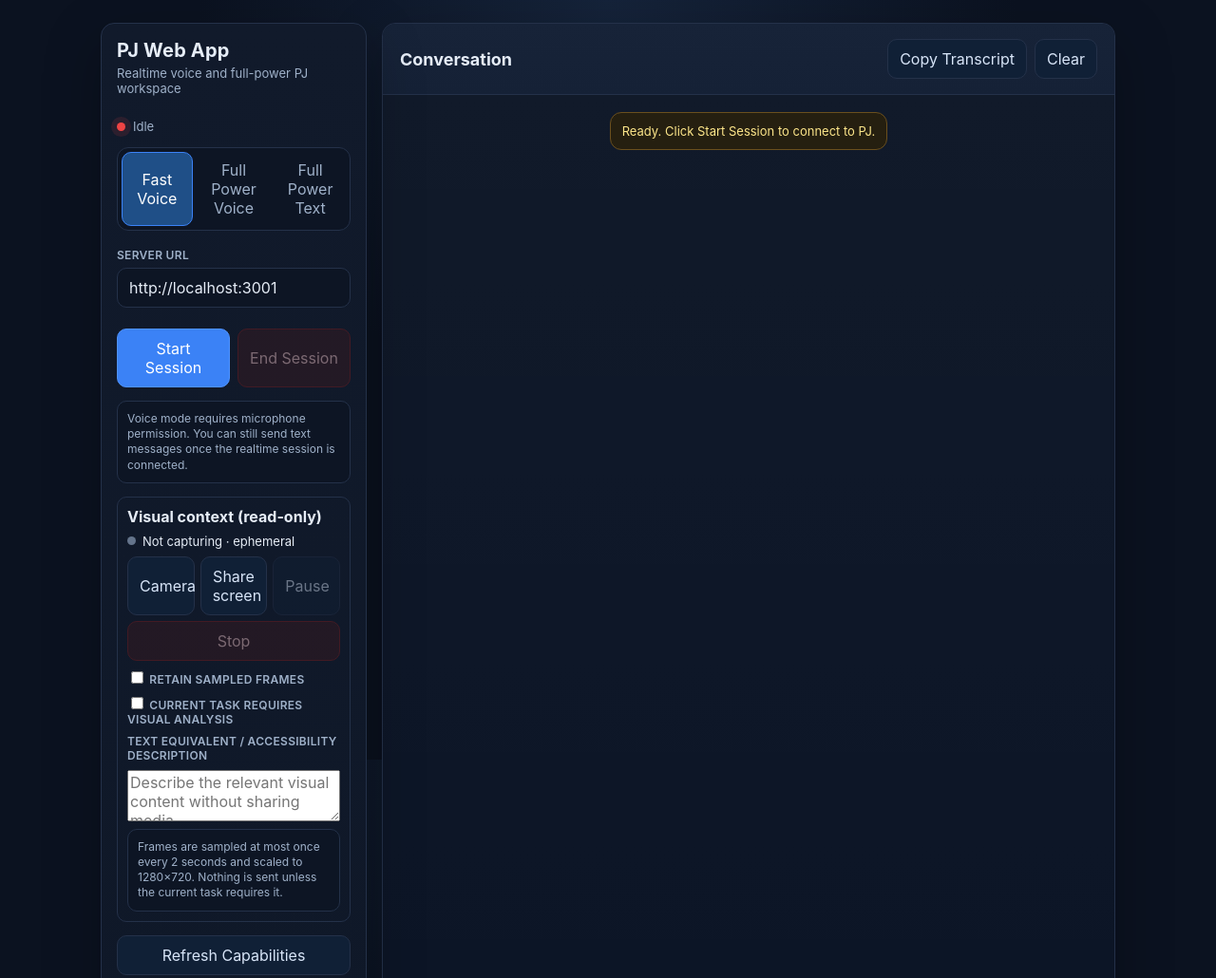
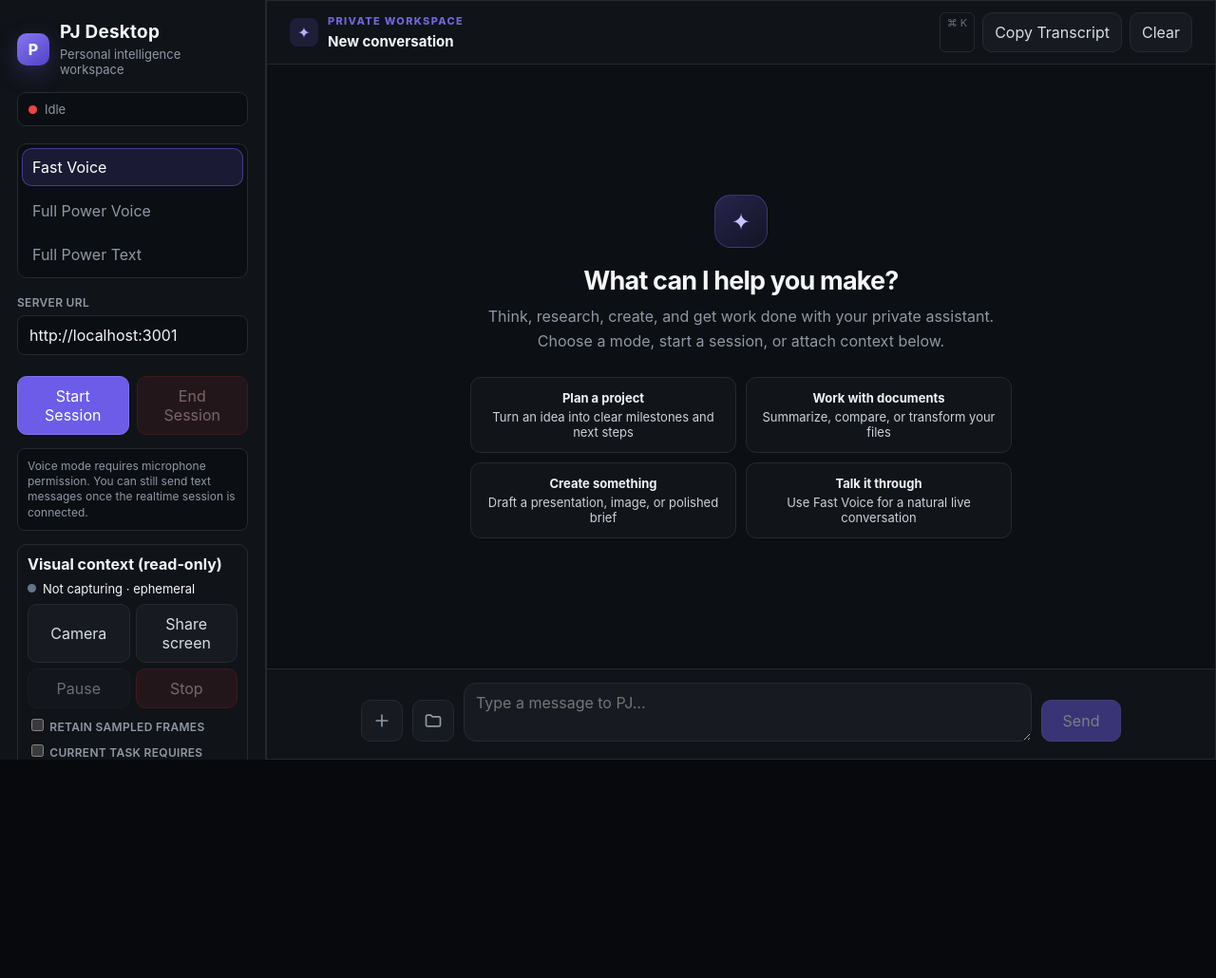
Before and after one commit to LetsVenture2021/PJ, a website: page webrtc_client.html in a window 1280 px wide. Shown: the top 1030 px of the page at 95% size. After the commit the page ends 800 px from the top, so only its background shows below. Drawn offline with Linux system fonts and the light colour scheme; no server answers.

Commit message:
feat: create polished desktop workspace

```diff
--- a/webrtc_client.html
+++ b/webrtc_client.html
@@ -3,63 +3,69 @@
 <head>
   <meta charset="UTF-8">
   <meta name="viewport" content="width=device-width, initial-scale=1.0">
-  <title>PJ Web App</title>
+  <title>PJ Desktop</title>
   <style>
     :root {
-      --bg: #0b1220;
-      --panel: #111a2b;
-      --panel-2: #172338;
-      --text: #e6edf7;
-      --muted: #9fb1c9;
-      --line: #243149;
+      color-scheme: dark;
+      --bg: #07090d;
+      --panel: #101318;
+      --panel-2: #171b22;
+      --text: #f4f6f8;
+      --muted: #9098a5;
+      --line: #252a32;
       --ok: #22c55e;
       --warn: #f59e0b;
       --danger: #ef4444;
-      --brand: #3b82f6;
+      --brand: #6c5ce7;
+      --brand-soft: rgba(108, 92, 231, .16);
+      --radius: 12px;
     }
 
     * { box-sizing: border-box; }
     html, body { margin: 0; height: 100%; }
     body {
-      background: radial-gradient(circle at top, #15233a 0%, var(--bg) 42%);
+      background: var(--bg);
       color: var(--text);
       font-family: Inter, -apple-system, BlinkMacSystemFont, "Segoe UI", Roboto, sans-serif;
     }
 
     .app {
-      max-width: 1100px;
-      margin: 0 auto;
-      padding: 24px 16px;
+      width: 100%;
+      height: 100vh;
+      padding: 0;
       display: grid;
       grid-template-columns: 280px 1fr;
-      gap: 16px;
-      min-height: 100%;
+      gap: 0;
+      min-height: 720px;
     }
 
     .card {
-      background: linear-gradient(180deg, var(--panel) 0%, #0f1828 100%);
+      background: var(--panel);
       border: 1px solid var(--line);
-      border-radius: 14px;
-      box-shadow: 0 20px 60px rgba(0, 0, 0, 0.25);
+      border-radius: 0;
+      box-shadow: none;
     }
 
     .sidebar {
-      padding: 16px;
+      padding: 22px 18px;
       display: flex;
       flex-direction: column;
       gap: 14px;
-      height: fit-content;
-      position: sticky;
-      top: 16px;
+      height: 100vh;
+      overflow-y: auto;
+      border-width: 0 1px 0 0;
     }
 
     .title {
       margin: 0;
-      font-size: 20px;
+      font-size: 19px;
       font-weight: 700;
       letter-spacing: 0.2px;
     }
 
+    .brand-lockup { display: flex; align-items: center; gap: 11px; }
+    .brand-mark { width: 34px; height: 34px; display: grid; place-items: center; border-radius: 10px; background: linear-gradient(145deg, #8777f2, #5142c6); font-weight: 800; box-shadow: 0 8px 24px rgba(108,92,231,.28); }
+    .eyebrow { color: #7065dd; font-size: 11px; font-weight: 800; text-transform: uppercase; letter-spacing: .12em; margin: 0 0 5px; }
     .sub {
       margin: 4px 0 0;
       font-size: 13px;
@@ -70,7 +76,11 @@
       display: flex;
       align-items: center;
       gap: 8px;
-      margin-top: 10px;
+      margin: 2px 0 4px;
+      padding: 9px 11px;
+      border: 1px solid var(--line);
+      background: #0b0e12;
+      border-radius: 9px;
       font-size: 13px;
       color: var(--muted);
     }
@@ -80,12 +90,12 @@
       height: 9px;
       border-radius: 999px;
       background: var(--danger);
-      box-shadow: 0 0 0 6px rgba(239, 68, 68, 0.12);
+      box-shadow: none;
     }
 
     .dot.live {
       background: var(--ok);
-      box-shadow: 0 0 0 6px rgba(34, 197, 94, 0.13);
+      box-shadow: 0 0 8px rgba(34,197,94,.5);
     }
 
     .field {
@@ -110,9 +120,9 @@
 
     input[type="text"], select {
       width: 100%;
-      background: #0d1524;
+      background: #0b0e12;
       border: 1px solid var(--line);
-      border-radius: 10px;
+      border-radius: 8px;
       padding: 10px 12px;
       color: var(--text);
       outline: none;
@@ -124,24 +134,25 @@
 
     .mode-switch {
       display: grid;
-      grid-template-columns: repeat(3, 1fr);
+      grid-template-columns: 1fr;
       gap: 6px;
       padding: 4px;
       border: 1px solid var(--line);
-      border-radius: 12px;
-      background: #0d1524;
+      border-radius: 10px;
+      background: #0b0e12;
     }
 
     .mode-switch button {
-      padding: 8px 6px;
+      padding: 9px 10px;
+      text-align: left;
       background: transparent;
       color: var(--muted);
     }
 
     .mode-switch button.active {
-      background: #1f4f87;
+      background: var(--brand-soft);
       color: #fff;
-      border-color: #3b82f6;
+      border-color: rgba(108,92,231,.5);
     }
 
     .button-row {
@@ -156,27 +167,28 @@
       border-radius: 10px;
       padding: 10px 12px;
       cursor: pointer;
-      background: #1a2941;
+      background: #1a1f27;
       transition: 120ms ease;
     }
-    button:hover { transform: translateY(-1px); }
+    button:hover { background-color: #242a34; }
     button:disabled {
       opacity: 0.45;
       cursor: not-allowed;
       transform: none;
     }
 
-    .primary { background: var(--brand); color: #fff; border-color: #4f93ff; }
+    .primary { background: var(--brand); color: #fff; border-color: #8072ec; }
+    .primary:hover { background: #7a6bea; }
     .danger { background: #3a1a20; color: #fecaca; border-color: #7f1d1d; }
-    .muted-btn { background: #102036; border-color: var(--line); color: #d8e5f8; }
+    .muted-btn { background: #171b21; border-color: var(--line); color: #d8dde5; }
 
     .note {
       font-size: 12px;
       line-height: 1.35;
       color: var(--muted);
-      background: #0d1524;
+      background: #0b0e12;
       border: 1px solid var(--line);
-      border-radius: 10px;
+      border-radius: 8px;
       padding: 10px;
     }
 
@@ -197,7 +209,7 @@
     details.structured-output {
       border: 1px solid var(--line);
       border-radius: 10px;
-      background: #0d1524;
+      background: #0b0e12;
       padding: 9px 10px;
     }
 
@@ -229,23 +241,24 @@
     .chat {
       display: grid;
       grid-template-rows: auto 1fr auto;
-      min-height: 72vh;
+      height: 100vh;
       overflow: hidden;
     }
 
     .chat-head {
-      padding: 16px 18px;
+      min-height: 66px;
+      padding: 12px 24px;
       border-bottom: 1px solid var(--line);
       display: flex;
       align-items: center;
       justify-content: space-between;
       gap: 12px;
-      background: linear-gradient(180deg, #172338, #152136);
+      background: rgba(16,19,24,.96);
     }
 
     .chat-head h2 {
       margin: 0;
-      font-size: 18px;
+      font-size: 15px;
       font-weight: 700;
     }
 
@@ -256,21 +269,19 @@
     }
 
     .messages {
-      padding: 18px;
+      padding: 34px max(28px, calc((100% - 760px) / 2));
       overflow: auto;
       display: flex;
       flex-direction: column;
       gap: 10px;
-      background:
-        linear-gradient(180deg, rgba(255,255,255,0.02), rgba(255,255,255,0)),
-        #0c1526;
+      background: #0c0f13;
     }
 
     .bubble {
       max-width: 85%;
       border: 1px solid var(--line);
-      border-radius: 12px;
-      padding: 10px 12px;
+      border-radius: 14px;
+      padding: 12px 15px;
       line-height: 1.4;
       white-space: pre-wrap;
       word-break: break-word;
@@ -279,13 +290,13 @@
 
     .bubble.user {
       align-self: flex-end;
-      background: #12355f;
-      border-color: #2b5d95;
+      background: #27213e;
+      border-color: #4b3f7b;
     }
 
     .bubble.assistant {
       align-self: flex-start;
-      background: #15243b;
+      background: #171b21;
     }
 
     .bubble.system {
@@ -333,7 +344,7 @@
       padding: 14px;
       border: 1px solid #2b5d95;
       border-radius: 12px;
-      background: linear-gradient(135deg, #142a47, #102036);
+      background: linear-gradient(135deg, #1d1a31, #151922);
       display: grid;
       gap: 9px;
     }
@@ -407,9 +418,9 @@
     .capture-overlay > span { position: absolute; border: 2px solid #f59e0b; }
 
     .composer {
-      padding: 14px 16px;
+      padding: 14px max(24px, calc((100% - 800px) / 2)) 18px;
       border-top: 1px solid var(--line);
-      background: #101b2e;
+      background: #101318;
       display: flex;
       gap: 10px;
       align-items: flex-end;
@@ -420,9 +431,9 @@
       min-height: 52px;
       max-height: 160px;
       resize: vertical;
-      background: #0d1524;
+      background: #171b21;
       border: 1px solid var(--line);
-      border-radius: 10px;
+      border-radius: 13px;
       padding: 10px 12px;
       color: var(--text);
       outline: none;
@@ -433,8 +444,9 @@
     }
 
     .composer button {
-      min-width: 120px;
-      align-self: stretch;
+      min-width: 84px;
+      align-self: flex-end;
+      height: 44px;
     }
 
     .composer .composer-icon-btn {
@@ -447,7 +459,7 @@
       align-items: center;
       justify-content: center;
       padding: 0;
-      background: #0d1524;
+      background: #171b21;
       border: 1px solid var(--line);
       border-radius: 10px;
       color: var(--muted);
@@ -462,15 +474,25 @@
       cursor: not-allowed;
     }
 
+    .workspace-heading { display: flex; align-items: center; gap: 10px; }
+    .workspace-icon { width: 30px; height: 30px; border-radius: 8px; display: grid; place-items: center; color: #b9b1ff; background: var(--brand-soft); }
+    .keyboard-hint { color: #69717d; font-size: 11px; border: 1px solid var(--line); padding: 3px 7px; border-radius: 6px; }
+    .welcome { margin: auto; max-width: 610px; text-align: center; padding: 36px 20px; }
+    .welcome-mark { width: 56px; height: 56px; margin: 0 auto 18px; display: grid; place-items: center; border-radius: 17px; color: #c9c3ff; background: linear-gradient(145deg, rgba(108,92,231,.28), rgba(108,92,231,.08)); border: 1px solid rgba(130,116,238,.3); font-size: 24px; }
+    .welcome h3 { font-size: 27px; letter-spacing: -.03em; margin: 0 0 9px; }
+    .welcome p { color: var(--muted); margin: 0 auto 24px; line-height: 1.6; }
+    .suggestions { display: grid; grid-template-columns: 1fr 1fr; gap: 10px; text-align: left; }
+    .suggestion { padding: 13px; border: 1px solid var(--line); border-radius: 11px; background: #11151a; color: #cdd2da; font-size: 13px; }
+    .suggestion strong { display: block; color: #f1f3f6; margin-bottom: 4px; }
     @media (max-width: 940px) {
       .app {
         grid-template-columns: 1fr;
       }
       .sidebar {
-        position: static;
+        height: auto;
       }
       .chat {
-        min-height: 65vh;
+        height: 70vh;
       }
       .bubble { max-width: 94%; }
     }
@@ -479,9 +501,12 @@
 <body>
   <div class="app">
     <aside class="card sidebar">
-      <div>
-        <h1 class="title">PJ Web App</h1>
-        <p class="sub">Realtime voice and full-power PJ workspace</p>
+      <div class="brand-lockup">
+        <div class="brand-mark" aria-hidden="true">P</div>
+        <div>
+          <h1 class="title">PJ Desktop</h1>
+          <p class="sub">Personal intelligence workspace</p>
+        </div>
       </div>
 
       <div class="status">
@@ -561,13 +586,32 @@
 
     <main class="card chat">
       <div class="chat-head">
-        <h2>Conversation</h2>
+        <div class="workspace-heading">
+          <span class="workspace-icon" aria-hidden="true">✦</span>
+          <div>
+            <p class="eyebrow">Private workspace</p>
+            <h2>New conversation</h2>
+          </div>
+        </div>
         <div class="head-actions">
+          <span class="keyboard-hint">⌘ K</span>
           <button id="copyBtn" class="muted-btn">Copy Transcript</button>
           <button id="clearBtn" class="muted-btn">Clear</button>
         </div>
       </div>
-      <div id="messages" class="messages"></div>
+      <div id="messages" class="messages">
+        <section class="welcome" aria-label="Get started">
+          <div class="welcome-mark" aria-hidden="true">✦</div>
+          <h3>What can I help you make?</h3>
+          <p>Think, research, create, and get work done with your private assistant. Choose a mode, start a session, or attach context below.</p>
+          <div class="suggestions">
+            <button class="suggestion" type="button" data-prompt="Help me plan a project with clear milestones and next steps."><strong>Plan a project</strong>Turn an idea into clear milestones and next steps</button>
+            <button class="suggestion" type="button" data-prompt="Help me summarize and compare my documents."><strong>Work with documents</strong>Summarize, compare, or transform your files</button>
+            <button class="suggestion" type="button" data-prompt="Help me create a polished brief from an idea."><strong>Create something</strong>Draft a presentation, image, or polished brief</button>
+            <button class="suggestion" type="button" data-prompt="I'd like to talk through an idea."><strong>Talk it through</strong>Use Fast Voice for a natural live conversation</button>
+          </div>
+        </section>
+      </div>
       <div class="composer">
         <input id="filePicker" class="upload-input" type="file" multiple>
         <input
@@ -1317,6 +1361,7 @@
         return state.activeAssistantBubble;
       }
 
+      el.messages.querySelector(".welcome")?.remove();
       const bubble = document.createElement("div");
       bubble.className = `bubble ${role}`;
       bubble.textContent = text;
@@ -3011,9 +3056,19 @@
         sendSelectedMessage();
       }
     });
+    document.querySelectorAll?.("[data-prompt]").forEach((button) => {
+      button.addEventListener("click", () => {
+        el.textInput.value = button.dataset.prompt;
+        if (state.phase === PHASE.IDLE) {
+          el.startBtn.focus();
+          setStatus("Start a session to send your prompt");
+        } else {
+          el.textInput.focus();
+        }
+      });
+    });
 
     setPhase(PHASE.IDLE, "Idle");
-    appendBubble("system", "Ready. Click Start Session to connect to PJ.");
     refreshCurrentCapabilities({ forceRefresh: false });
   </script>
 </body>
```
